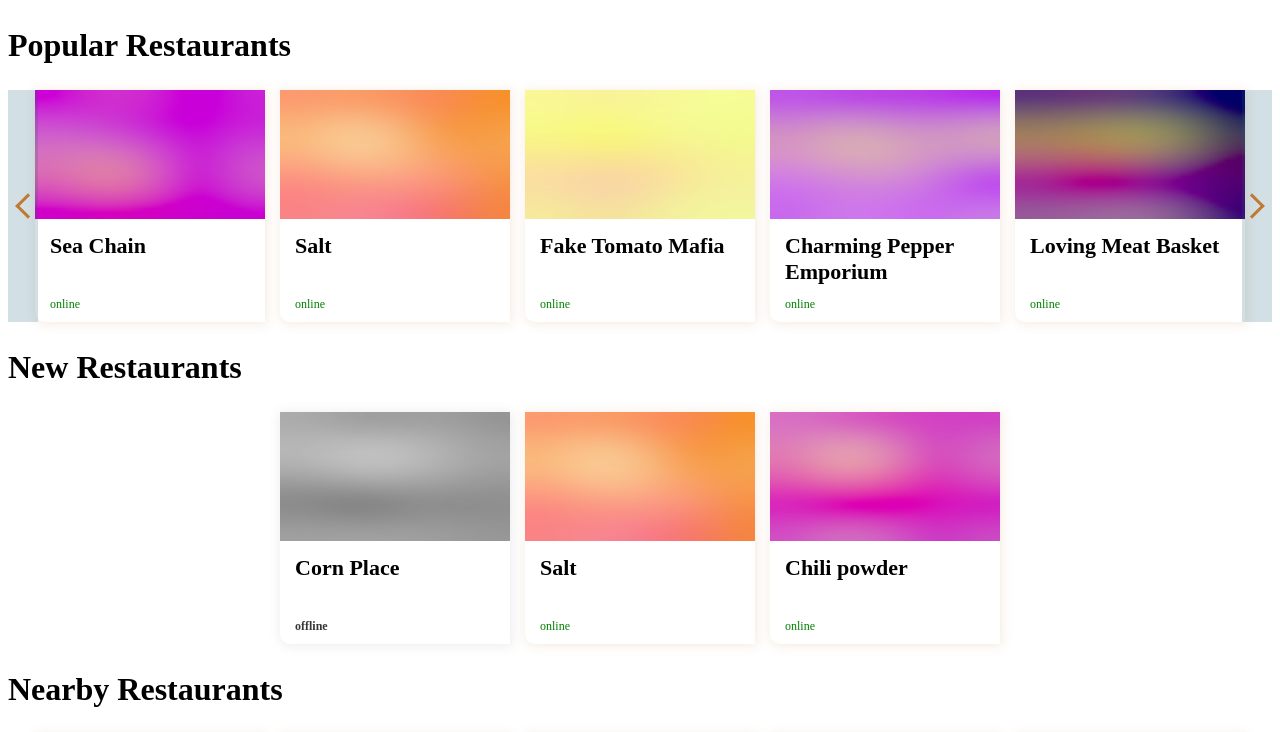
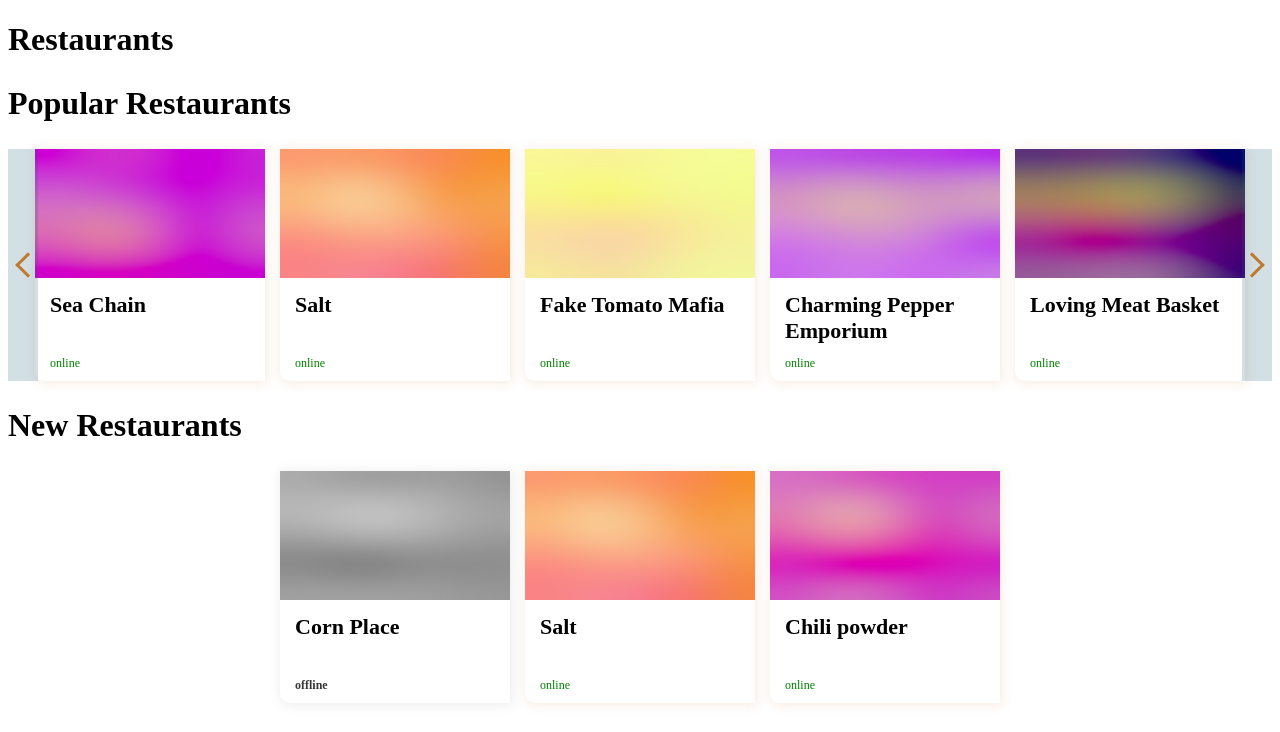
Before and after one commit to StanEffy/wolt-21, a React (Create React App) app: page / in a window 1280 px wide. Shown: the top 732 px of the page. Built offline with nearby package versions, Linux system fonts and the light colour scheme.

Commit message:
prepare for tests

```diff
--- a/src/App.tsx
+++ b/src/App.tsx
@@ -17,6 +17,7 @@ function App() {
 
   return (
     <div className="App">
+      <h1>Restaurants</h1>
       <ThemeProvider theme={theme}>
         <RestaurantContext.Provider value={{ activeRest, setActive }}>
           <Router>
--- a/src/components/RestaurantCarousel/RestaurantCarouselCover.tsx
+++ b/src/components/RestaurantCarousel/RestaurantCarouselCover.tsx
@@ -5,7 +5,6 @@ import styled from "styled-components";
 import ButtonScroll from "../Button/Button__Scroll";
 import useWindowDimensions from "../../hooks/useWindowDimensions";
 import { resetMaxSlides, sliceRestaurants } from "./utils";
-import { RestaurantContext } from "../../RestaurantContext";
 
 const CarouselHeader = styled.h1`
   font-size: 2rem;
```
Also changed, not shown: 1 other file (tests, documents, lock files or other folders).
